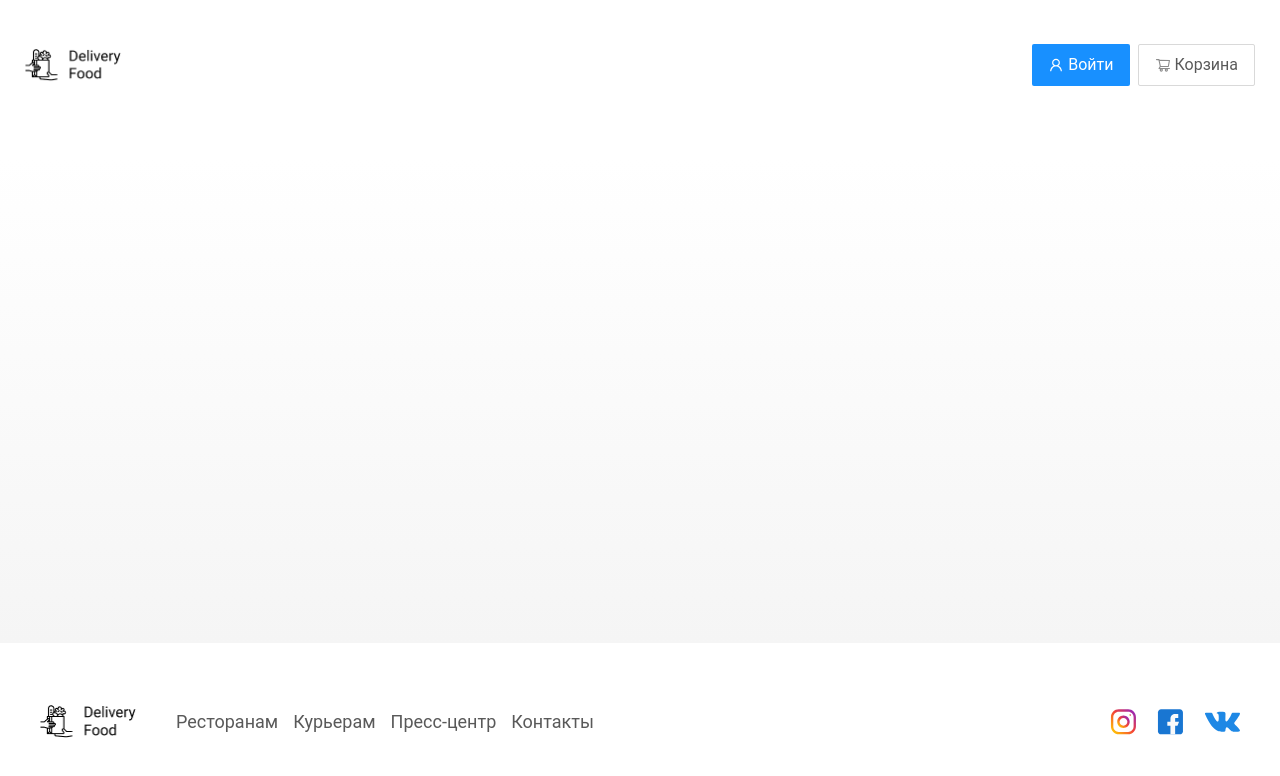
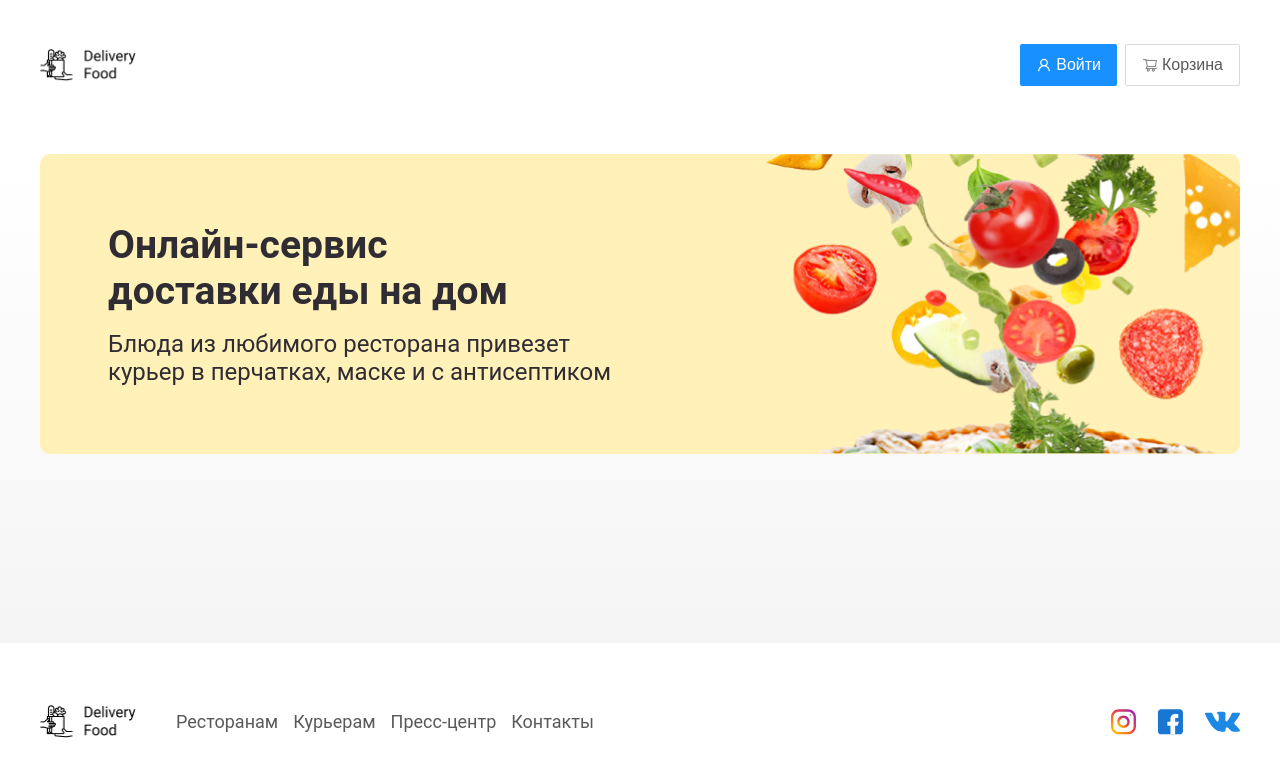
Before and after one commit to AlexKuryanov/delivery, a plain HTML site: page index.html in a window 1280 px wide. Drawn offline with Linux system fonts and the light colour scheme.

Commit message:
feat: markup&stylize intro-section

```diff
--- a/index.html
+++ b/index.html
@@ -25,7 +25,15 @@
       </nav>
     </header>
     <main class="main">
-      <div class="container"></div>
+      <div class="container">
+        <section class="intro">
+          <h1 class="intro__title">Онлайн-сервис доставки еды на дом</h1>
+          <p class="intro__desc">
+            Блюда из любимого ресторана привезет курьер в перчатках, маске и с
+            антисептиком
+          </p>
+        </section>
+      </div>
     </main>
     <footer class="footer">
       <div class="container">
--- a/style.css
+++ b/style.css
@@ -9,6 +9,7 @@
   display: flex;
   flex-direction: column;
   min-height: 100vh;
+  font-family: Roboto, sans-serif;
 }
 
 .main {
@@ -53,7 +54,6 @@ img {
   padding: 8px 16px;
   border: none;
   border-radius: 2px;
-  font-family: Roboto, sans-serif;
   font-size: 16px;
   font-style: normal;
   font-weight: 400;
@@ -90,7 +90,8 @@ img {
   justify-content: space-between;
   align-items: center;
   height: 100%;
-  padding: 44px 0;
+  padding-top: 44px;
+  padding-bottom: 44px;
 }
 
 .logo {
@@ -102,6 +103,36 @@ img {
   gap: 8px;
 }
 
+/* Content */
+.intro {
+  padding: 68px;
+  background-color: #fff1b8;
+  background-image: url(img/banners/banner.png);
+  background-repeat: no-repeat;
+  background-position: top right;
+  background-size: contain;
+  border-radius: 10px;
+}
+
+.intro__title {
+  max-width: 450px;
+  margin-bottom: 16px;
+  color: #302c34;
+  font-size: 39px;
+  font-style: normal;
+  font-weight: 700;
+  line-height: normal;
+}
+
+.intro__desc {
+  max-width: 538px;
+  color: #302c34;
+  font-size: 24px;
+  font-style: normal;
+  font-weight: 400;
+  line-height: normal;
+}
+
 /* Footer */
 .footer {
   min-height: 156px;
@@ -109,6 +140,7 @@ img {
 
 .footer__box {
   display: flex;
+  flex-wrap: wrap;
   align-items: center;
   gap: 36px;
   padding: 60px 0;
```
Also changed, not shown: img/banners/banner.png (added).
